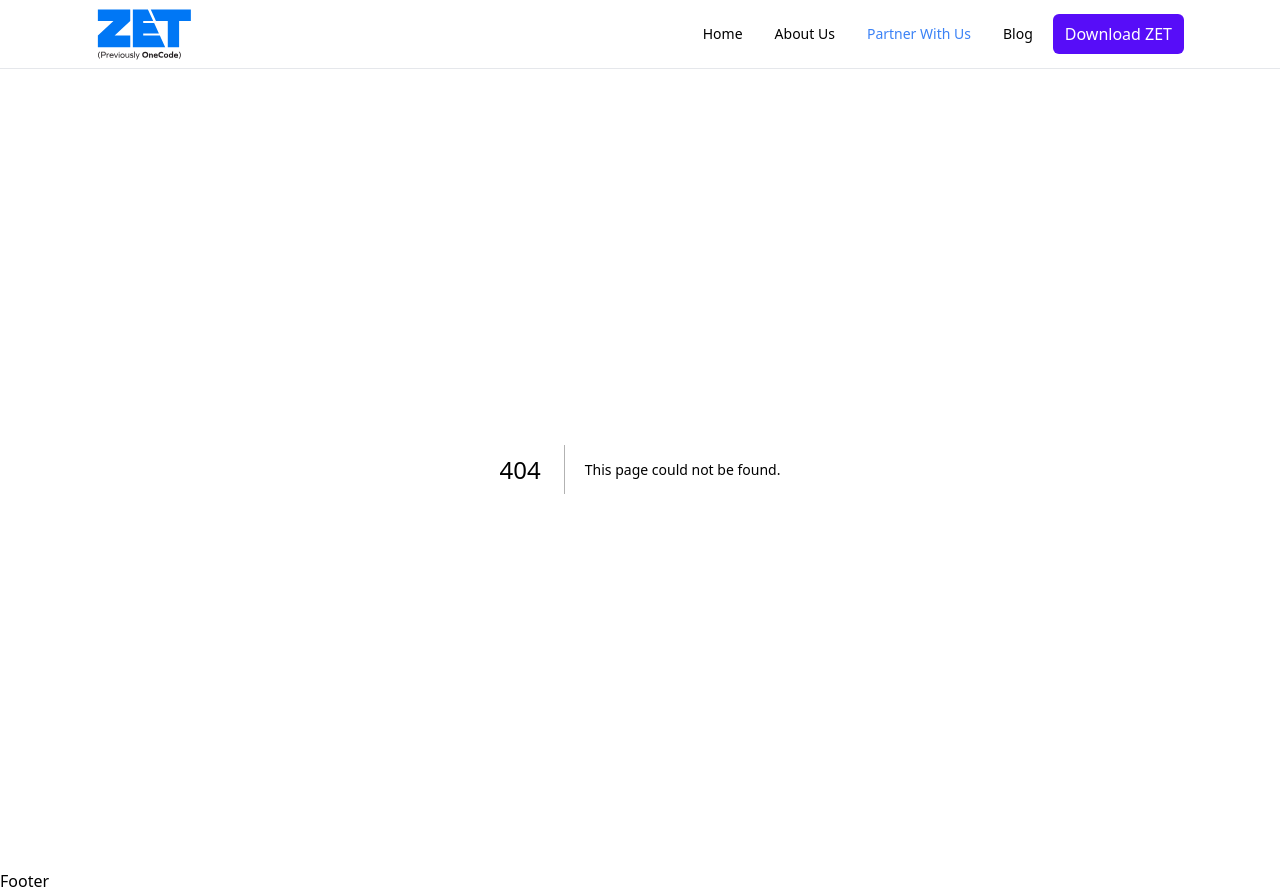
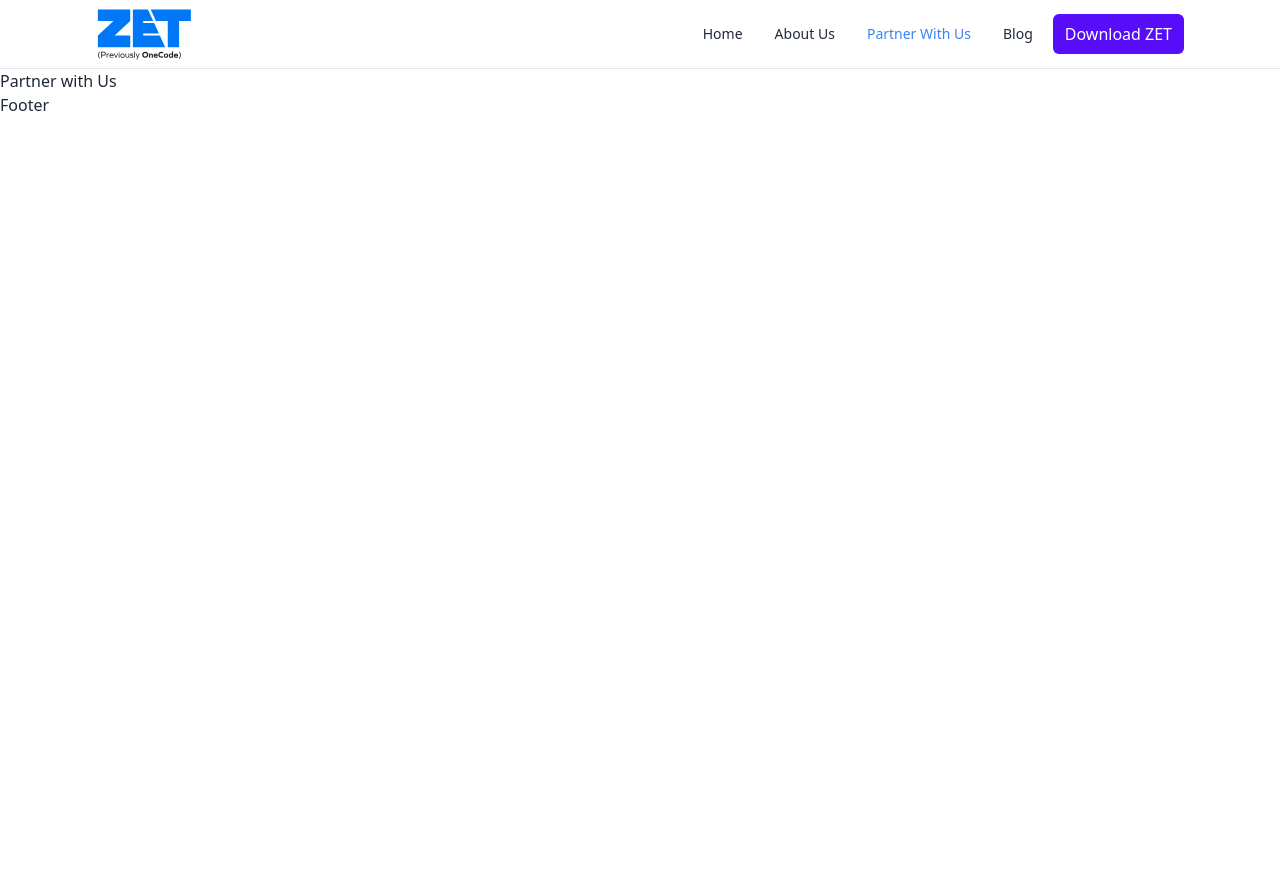
Before and after one commit to MoriamAkterSwarna/zet-app-job-task, a Next.js app: page /partner in a window 1280 px wide. Before the commit this address had no page. After the commit the page ends 800 px from the top, so only its background shows below. Built offline with nearby package versions, Linux system fonts and the light colour scheme.

Commit message:
navbar added

```diff
--- /dev/null
+++ b/src/app/blog/page.jsx
@@ -0,0 +1,14 @@
+export const metadata = {
+    title: "ZET - Blog",
+  };
+
+
+const page = () => {
+    return (
+        <div>
+            <h2>Blog</h2>
+        </div>
+    );
+};
+
+export default page;
--- /dev/null
+++ b/src/app/partner/page.jsx
@@ -0,0 +1,13 @@
+export const metadata = {
+    title: "ZET - Partner With Us",
+  };
+
+const PartnerPage = () => {
+    return (
+        <div>
+            <h2>Partner with Us</h2>
+        </div>
+    );
+};
+
+export default PartnerPage;
```
